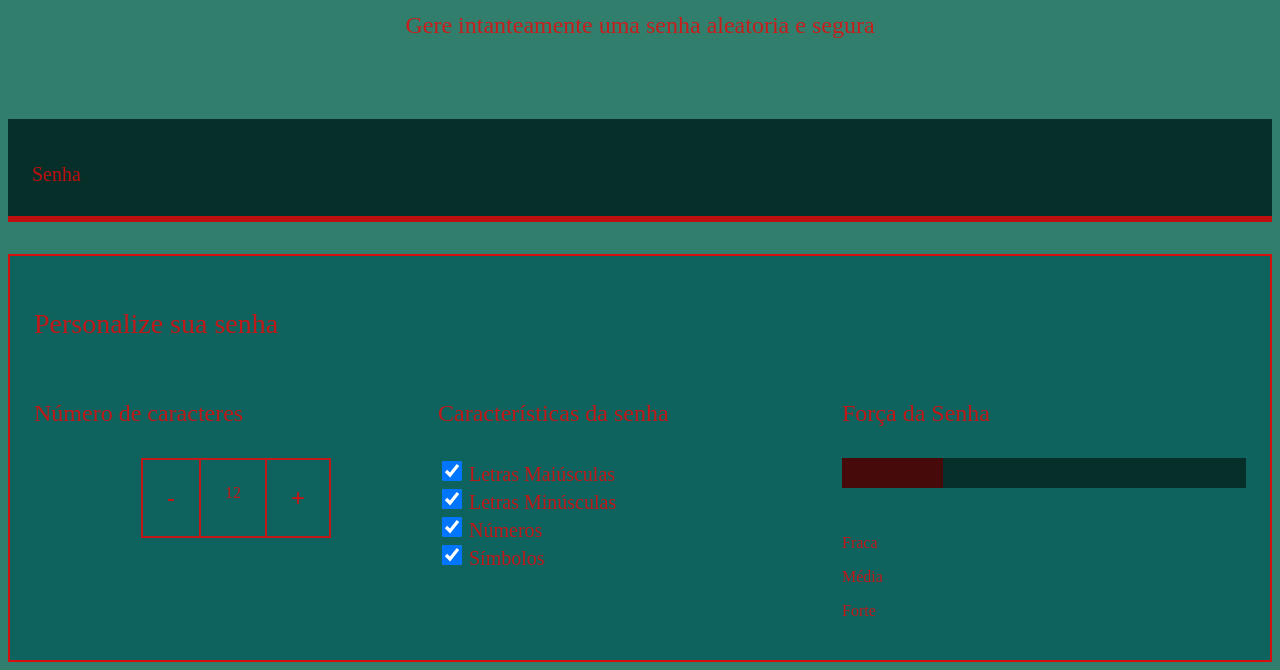
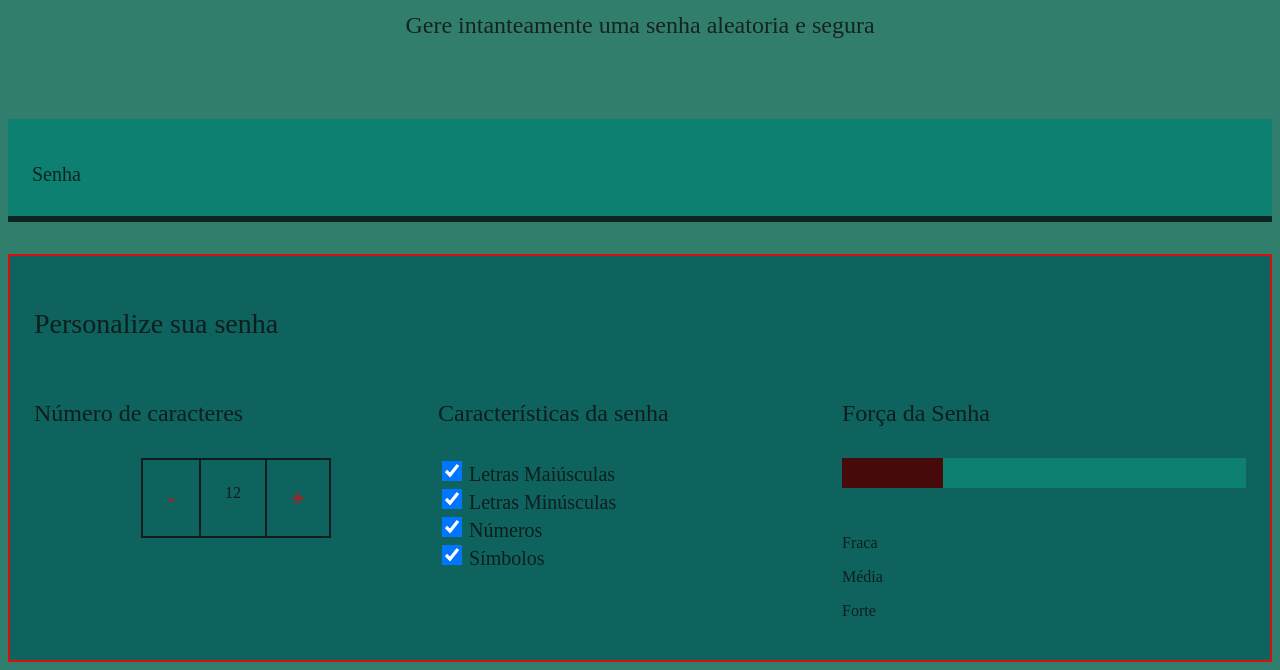
Before and after one commit to piadomarquinho/crie-uma-senha01, a plain HTML site: page index.html in a window 1280 px wide. Shown: the part 141-811 px from the top of the page. Drawn offline with Linux system fonts and the light colour scheme; a web font is replaced by a local one.

Commit message:
, ,Ç lk

```diff
--- a/style.css
+++ b/style.css
@@ -2,9 +2,9 @@
 :root{
     --branco:rgb(214, 15, 15);
     --cor-de-fundo:#0e6752d8;
-    --fundo-senha:#072f2a;
+    --fundo-senha:#0d8072;
     --fundo-texto:#0e635f;
-    --borda:#eb0808ce;
+    --borda:#0e0e0ece;
     --fonte-principal:'Intel One Mono';
 }
 body{
```
